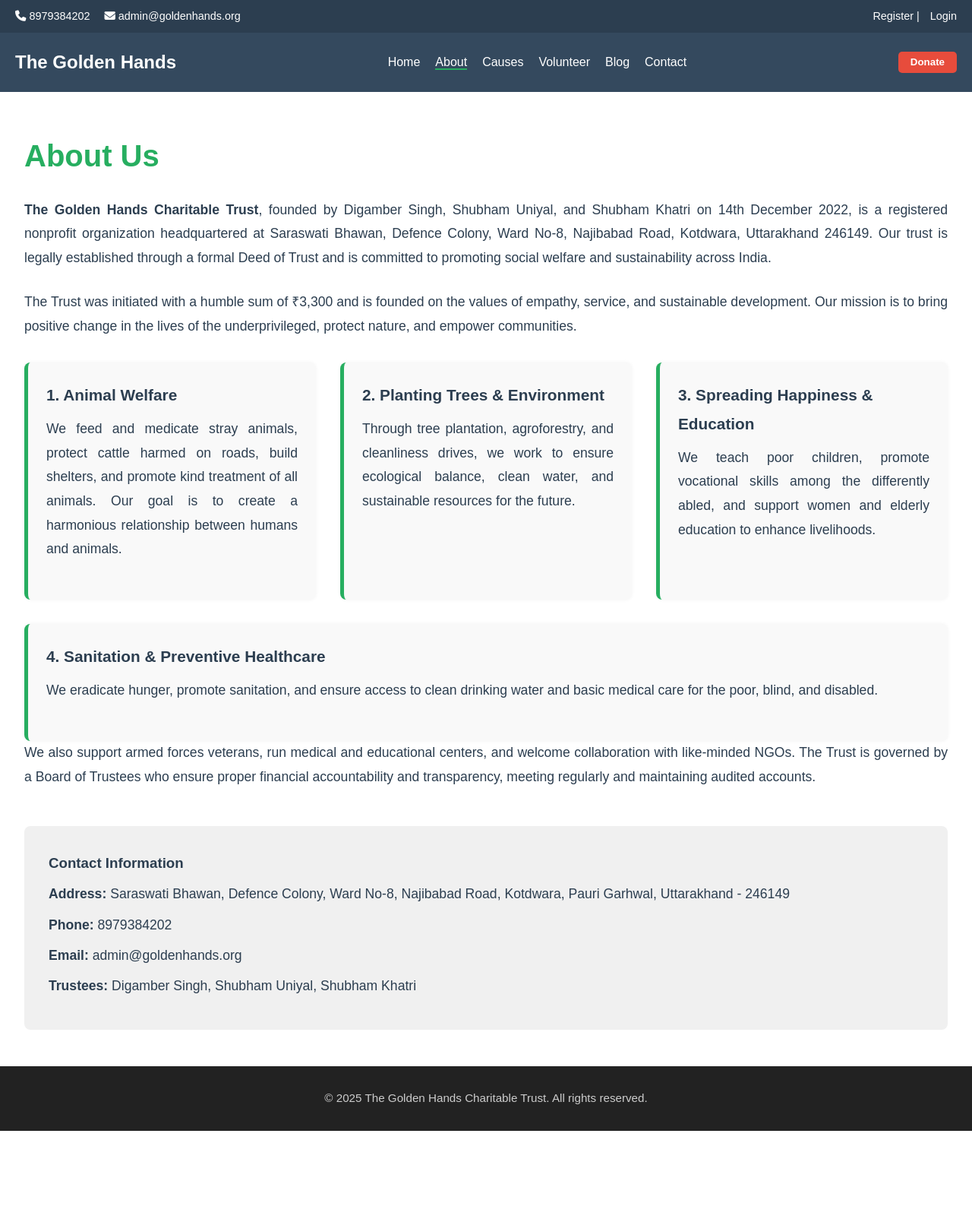
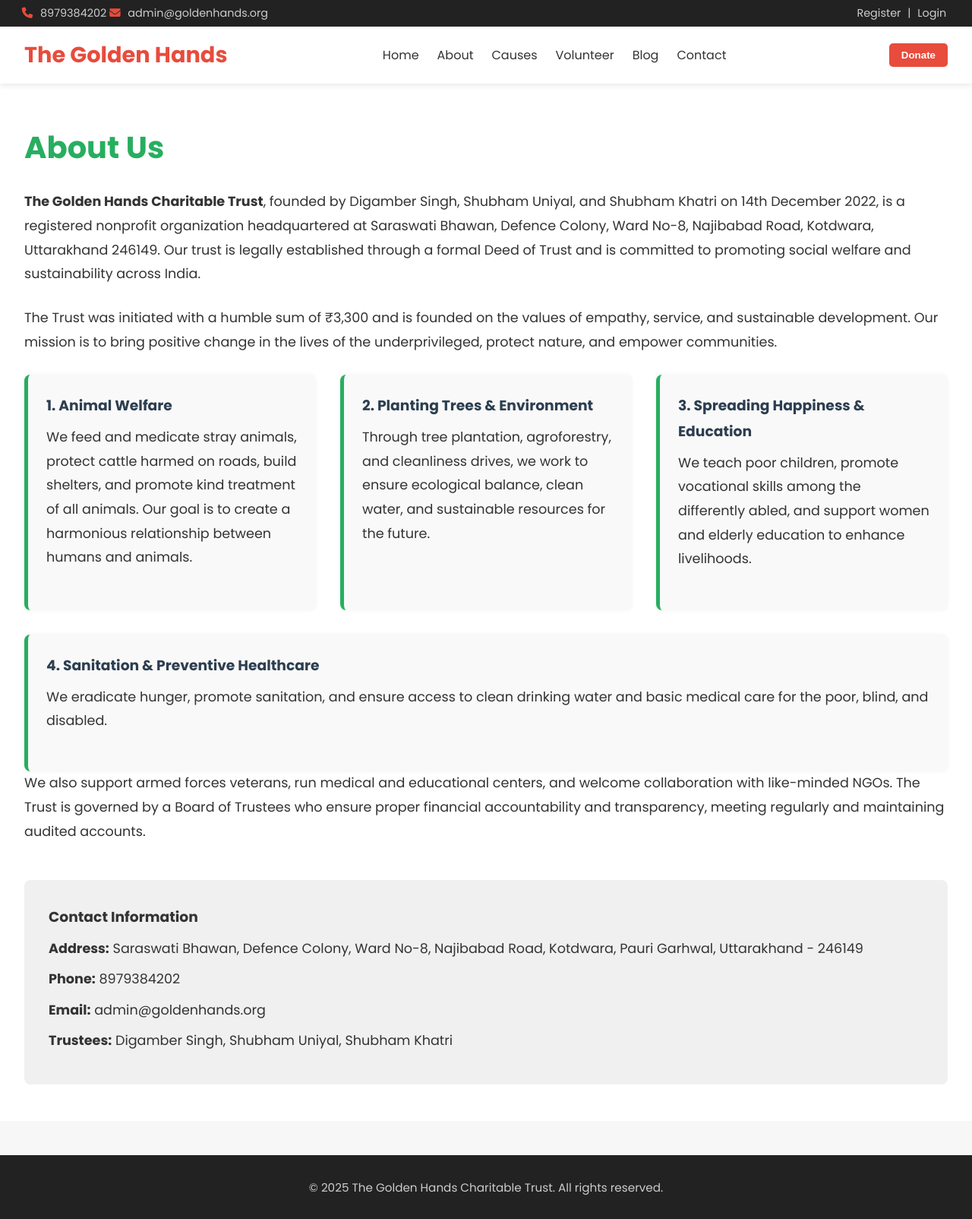
Before and after one commit to digambersingh7906/the-golden-hands, a PHP site: page /aboutus.html in a window 1280 px wide. Shown: the whole page at 76% size. Before the commit the page ends 1488 px from the top, so only its background shows below. Run offline with PHP 8.4, Linux system fonts and the light colour scheme.

Commit message:
Update style.css

```diff
--- a/style.css
+++ b/style.css
@@ -1,161 +1,240 @@
-/* Base styling */
+/* Google Fonts */
+@import url('https://fonts.googleapis.com/css2?family=Poppins:wght@300;400;600;700&display=swap');
+
+:root {
+  --red: #e74c3c;
+  --green: #27ae60;
+  --orange: #f39c12;
+  --pink: #e84393;
+  --dark: #222;
+  --light: #f7f7f7;
+  --text-color: #333;
+}
+
 * {
   margin: 0;
   padding: 0;
   box-sizing: border-box;
+  scroll-behavior: smooth;
 }
 
 body {
-  font-family: 'Arial', sans-serif;
-  background-color: #ffffff;
-  color: #2c3e50;
-  line-height: 1.6;
+  font-family: 'Poppins', sans-serif;
+  background-color: var(--light);
+  color: var(--text-color);
 }
 
 /* Top bar */
 .top-bar {
-  background-color: #2c3e50;
-  color: #fff;
+  background-color: var(--dark);
+  color: #ccc;
   display: flex;
   justify-content: space-between;
-  padding: 10px 20px;
-  flex-wrap: wrap;
+  padding: 0.5em 2em;
   font-size: 0.9em;
 }
 
-.top-bar .contact span {
-  margin-right: 15px;
+.top-bar .contact i {
+  margin-right: 6px;
+  color: var(--red);
 }
 
 .auth-links a {
-  color: #fff;
-  margin-left: 10px;
+  color: #ccc;
+  margin: 0 5px;
   text-decoration: none;
 }
 
 .auth-links a:hover {
-  text-decoration: underline;
+  color: white;
 }
 
 /* Navbar */
 .navbar {
-  background-color: #34495e;
+  background: white;
   display: flex;
   justify-content: space-between;
   align-items: center;
-  padding: 1em 20px;
-  flex-wrap: wrap;
+  padding: 1em 2em;
+  box-shadow: 0 2px 8px rgba(0, 0, 0, 0.1);
+  position: sticky;
+  top: 0;
+  z-index: 1000;
 }
 
-.navbar .logo {
-  color: #fff;
-  font-size: 1.5em;
-  font-weight: bold;
+.logo {
+  font-size: 1.8em;
+  font-weight: 700;
+  color: var(--red);
 }
 
 .nav-links {
   list-style: none;
   display: flex;
-  flex-wrap: wrap;
-  gap: 20px;
-  margin: 10px 0;
+  gap: 1.5em;
 }
 
 .nav-links li a {
-  color: white;
   text-decoration: none;
+  color: var(--text-color);
   font-weight: 500;
+  transition: color 0.3s;
 }
 
-.nav-links li a.active,
 .nav-links li a:hover {
-  border-bottom: 2px solid #27ae60;
+  color: var(--red);
 }
 
-.buttons .btn {
-  background-color: #e74c3c;
-  color: #fff;
-  padding: 0.5em 1.2em;
+/* Buttons */
+.btn {
+  padding: 0.6em 1.2em;
   border: none;
   border-radius: 5px;
+  font-weight: bold;
+  color: white;
   cursor: pointer;
-  font-weight: bold;
+  transition: background 0.3s, transform 0.2s;
+  margin-left: 10px;
 }
 
-.buttons .btn:hover {
-  background-color: #c0392b;
+.btn:hover {
+  transform: scale(1.05);
 }
 
-/* About Section */
-.about-section {
+.btn.red {
+  background-color: var(--red);
+}
+
+.btn.green {
+  background-color: var(--green);
+}
+
+/* Hero section */
+.hero {
+  display: flex;
+  flex-wrap: wrap;
+  align-items: center;
+  justify-content: space-around;
+  padding: 4em 2em;
+  background: linear-gradient(to right, #fff, #fef5f5);
+  gap: 2em;
+  animation: fadeIn 1.5s ease;
+}
+
+.hero-content {
+  max-width: 600px;
+}
+
+.hero-content h1 {
+  font-size: 2.5em;
+  color: var(--red);
+  margin-bottom: 0.5em;
+}
+
+.hero-content h1 span {
+  color: var(--text-color);
+}
+
+.hero-content p {
+  line-height: 1.8;
+  margin-bottom: 1em;
+  font-size: 1.05em;
+}
+
+.hero-img {
+  width: 100%;
+  max-width: 400px;
+  border-radius: 10px;
+  box-shadow: 0 8px 20px rgba(0, 0, 0, 0.15);
+  transition: transform 0.5s;
+}
+
+.hero-img:hover {
+  transform: scale(1.05);
+}
+
+/* Campaign Section */
+.campaigns {
+  display: grid;
+  grid-template-columns: repeat(auto-fit, minmax(300px, 1fr));
+  gap: 2em;
   padding: 3em 2em;
   background: #fff;
 }
 
-.about-section h2 {
-  font-size: 2.5em;
-  color: #27ae60;
+.campaign {
+  background: #fdfdfd;
+  border-radius: 10px;
+  padding: 1em;
+  box-shadow: 0 4px 16px rgba(0,0,0,0.1);
+  transition: transform 0.3s;
+  animation: fadeUp 1s ease;
+}
+
+.campaign:hover {
+  transform: translateY(-8px);
+}
+
+.campaign img {
+  width: 100%;
+  height: 180px;
+  object-fit: cover;
+  border-radius: 8px;
   margin-bottom: 0.8em;
 }
 
-.about-section p {
-  font-size: 1.1em;
-  margin-bottom: 1.5em;
-  text-align: justify;
+.label {
+  display: inline-block;
+  padding: 0.3em 0.8em;
+  border-radius: 20px;
+  font-size: 0.8em;
+  margin-bottom: 0.5em;
+  color: white;
 }
 
-.mission-cards {
-  display: flex;
-  flex-wrap: wrap;
-  gap: 2em;
-  margin-top: 2em;
+.label.red { background: var(--red); }
+.label.orange { background: var(--orange); }
+.label.pink { background: var(--pink); }
+
+.campaign h3 {
+  margin-bottom: 0.5em;
+  font-size: 1.2em;
 }
 
-.mission-card {
-  flex: 1 1 300px;
-  background: #f9f9f9;
-  border-left: 5px solid #27ae60;
-  border-radius: 8px;
-  padding: 1.5em;
-  box-shadow: 0 0 10px rgba(0,0,0,0.05);
+.campaign p {
+  font-size: 0.95em;
+  margin-bottom: 0.5em;
 }
 
-.mission-card h3 {
-  margin-bottom: 0.5em;
-  font-size: 1.3em;
-  color: #2c3e50;
-}
-
-/* Contact Section */
-.about-contact {
-  background: #f0f0f0;
-  padding: 2em;
-  border-radius: 8px;
-  margin-top: 3em;
-}
-
-.about-contact p {
-  margin: 0.5em 0;
+.campaign progress {
+  width: 100%;
+  height: 15px;
+  margin-bottom: 1em;
 }
 
 /* Footer */
 footer {
-  background-color: #222;
+  background: var(--dark);
   color: #ccc;
   text-align: center;
-  padding: 2em;
+  padding: 2em 1em;
+  margin-top: 3em;
   font-size: 0.95em;
 }
 
-/* RESPONSIVE STYLES */
-@media screen and (max-width: 1024px) {
-  .mission-cards {
-    flex-direction: column;
-  }
+/* Animations */
+@keyframes fadeIn {
+  from {opacity: 0; transform: translateY(-20px);}
+  to {opacity: 1; transform: translateY(0);}
 }
 
-@media screen and (max-width: 768px) {
-  .top-bar,
+@keyframes fadeUp {
+  from {opacity: 0; transform: translateY(20px);}
+  to {opacity: 1; transform: translateY(0);}
+}
+
+/* Responsive */
+@media (max-width: 768px) {
   .navbar {
     flex-direction: column;
     align-items: flex-start;
```
Also changed, not shown: other parts of style.css (+9 -43 lines).
